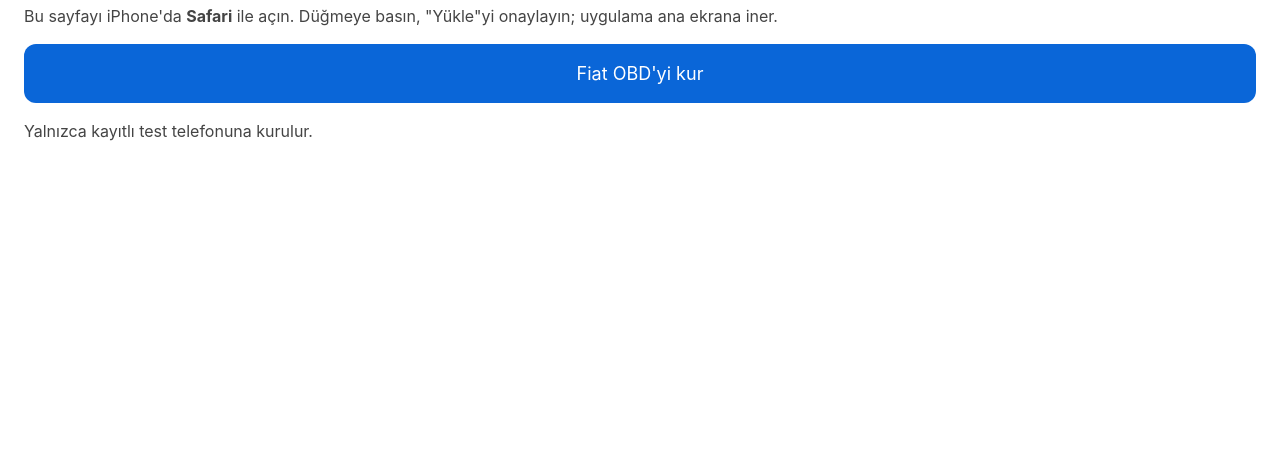
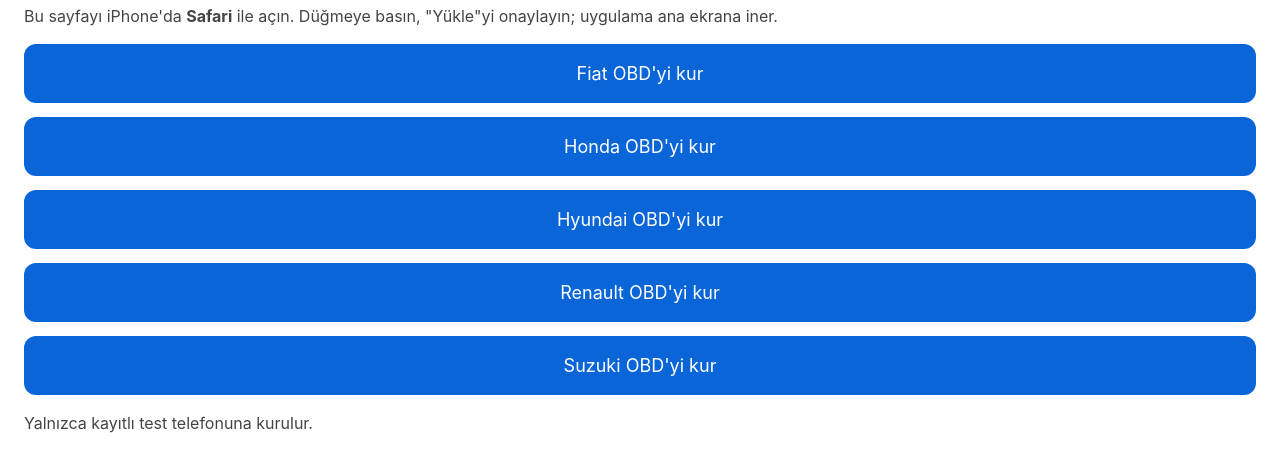
Before and after one commit to srkntsn/srkntsn.github.io, a plain HTML site: page t/ce6434a15e2545fa/index.html in a window 1280 px wide. Shown: the part 89-560 px from the top of the page. Drawn offline with Linux system fonts and the light colour scheme.

Commit message:
Temporary test install page: four more apps

```diff
--- a/t/ce6434a15e2545fa/index.html
+++ b/t/ce6434a15e2545fa/index.html
@@ -7,5 +7,9 @@ p{color:#444}</style></head><body>
 <h1>OBD test kurulumu</h1>
 <p>Bu sayfayı iPhone'da <b>Safari</b> ile açın. Düğmeye basın, "Yükle"yi onaylayın; uygulama ana ekrana iner.</p>
 <a class="b" href="itms-services://?action=download-manifest&amp;url=https://srkntsn.github.io/t/ce6434a15e2545fa/fiat.plist">Fiat OBD'yi kur</a>
+<a class="b" href="itms-services://?action=download-manifest&amp;url=https://srkntsn.github.io/t/ce6434a15e2545fa/honda.plist">Honda OBD'yi kur</a>
+<a class="b" href="itms-services://?action=download-manifest&amp;url=https://srkntsn.github.io/t/ce6434a15e2545fa/hyundai.plist">Hyundai OBD'yi kur</a>
+<a class="b" href="itms-services://?action=download-manifest&amp;url=https://srkntsn.github.io/t/ce6434a15e2545fa/renault.plist">Renault OBD'yi kur</a>
+<a class="b" href="itms-services://?action=download-manifest&amp;url=https://srkntsn.github.io/t/ce6434a15e2545fa/suzuki.plist">Suzuki OBD'yi kur</a>
 <p>Yalnızca kayıtlı test telefonuna kurulur.</p>
 </body></html>
```
Also changed, not shown: 8 other files.
